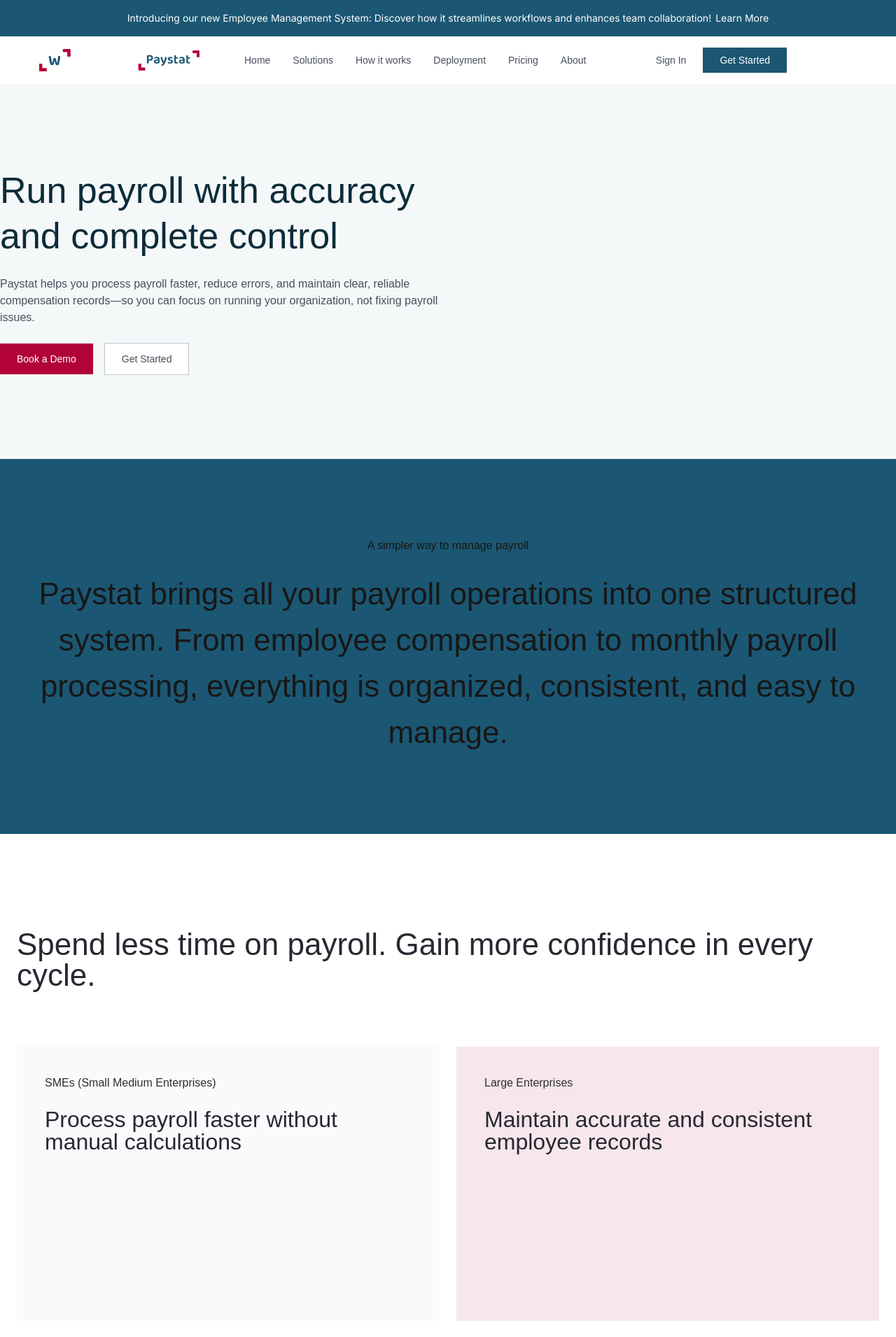
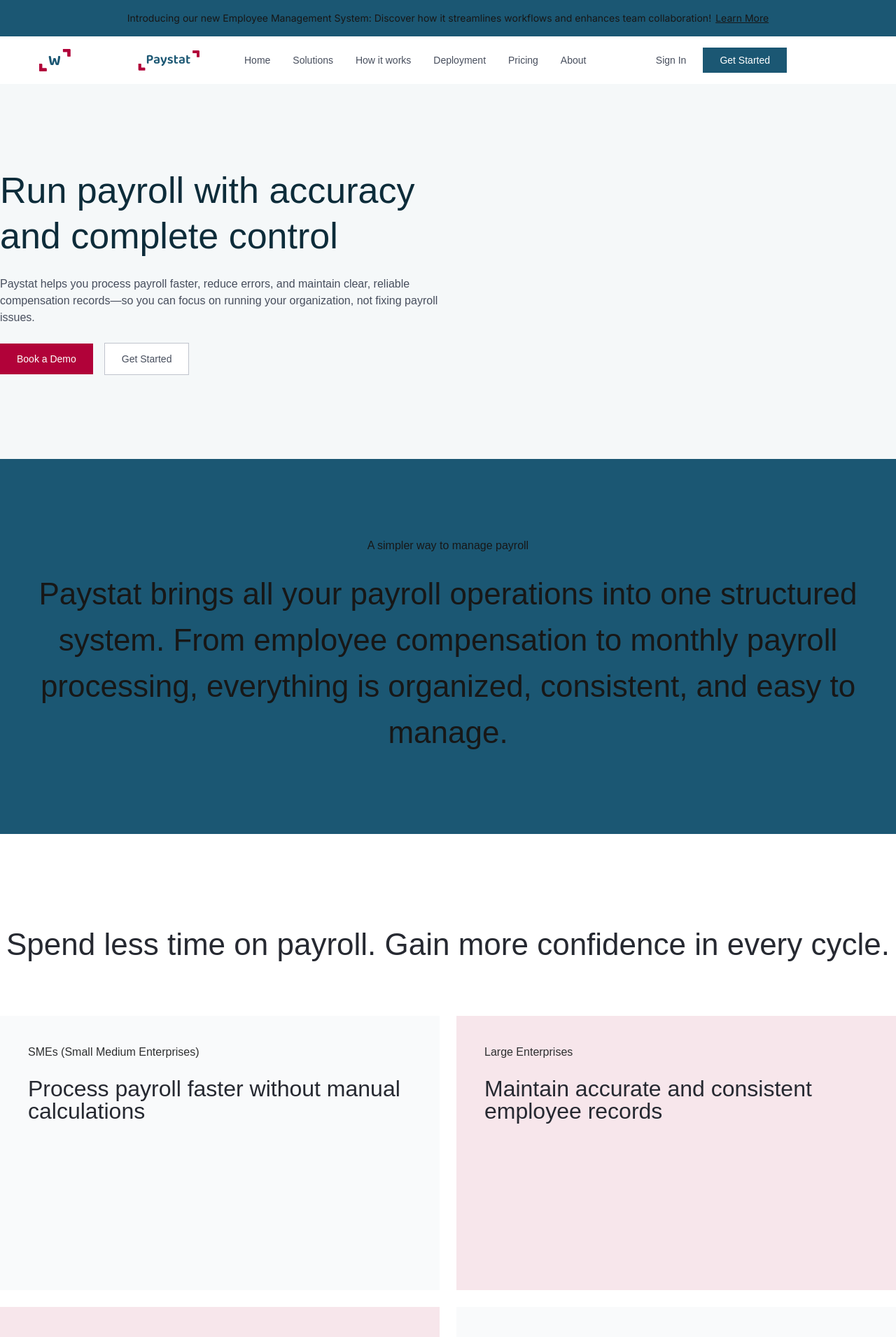
Before and after one commit to CoderBlack25/workstat-landing-page, a Next.js app: page /paystat in a window 1280 px wide. Shown: the top 1911 px of the page at 70% size. Built offline with nearby package versions, Linux system fonts and the light colour scheme.

Commit message:
Edited paystat page

```diff
--- a/app/globals.css
+++ b/app/globals.css
@@ -4,7 +4,6 @@
   --background: #ffffff;
   --foreground: #171717;
   --primary-blue: #1b5773;
-  --white: #ffffff;
   --midnight: #0d2c3a;
   --light-overlay: #f1f5ecd9;
   --off-white: #ecf0f0;
@@ -22,13 +21,11 @@
   --extra-light: #f9fafb;
   --rose-light: #f7e6eb;
   --medium-blue: #42748b;
-  --primary-blue-alt: #1b5773;
   --cool-light: #f0f1f3;
   --cool-gray: #667085;
   --lighter-gray: #f6f7f8;
   --tone-gray: #d8dade;
   --soft-cloud: #f5f8f9;
-  /* --soft-pink: #fdf7f9; */
 }
 
 @theme inline {
@@ -44,7 +41,6 @@
     --background: #0a0a0a;
     --foreground: #ededed;
     --primary-blue: #1b5773;
-    --white: #ffffff;
     --midnight: #0d2c3a;
     --light-overlay: #f1f5ecd9;
     --off-white: #ecf0f0;
@@ -59,7 +55,6 @@
     --dark-navy: #111c1c;
     --light-gray: #c0c4cd;
     --medium-blue: #42748b;
-    --primary-blue-alt: #1b5773;
     --cool-light: #f0f1f3;
     --cool-gray: #667085;
     --lighter-gray: #f6f7f8;
--- a/components/layouts/bookDemo.tsx
+++ b/components/layouts/bookDemo.tsx
@@ -3,7 +3,7 @@ import Link from "next/link";
 const bookDemo = () => {
   return (
     <section className="w-full bg-(--deep-teal)">
-      <div className="font-inter mx-auto max-w-7xl px-6 py-10">
+      <div className="mx-auto max-w-7xl py-10">
         <div className="flex flex-col items-start justify-between gap-6 md:flex-row md:items-center">
           <h1 className="text-3xl font-medium leading-snug text-white">
             Bring structure, clarity, and control to your workforce
--- a/components/layouts/footer.tsx
+++ b/components/layouts/footer.tsx
@@ -1,5 +1,6 @@
 import Link from "next/link";
 import Image from "next/image";
+import timestat from "@/public/icons/timestat-logo.svg";
 import { FaXTwitter, FaLinkedinIn } from "react-icons/fa6";
 
 type FooterLink = {
@@ -145,15 +146,10 @@ const date = new Date();
 const footer = () => {
   return (
     <footer className="bg-(--midnight) text-(--light-overlay)">
-      <div className="max-w-7xl mx-auto px-6 pt-20 pb-16 font-inter text-sm">
+      <div className="max-w-7xl mx-auto pt-20 pb-16 text-sm">
         <div className="grid grid-cols-2 md:grid-cols-3 lg:grid-cols-6 gap-12">
           <div>
-            <Image
-              src="/icons/timestat-logo.svg"
-              alt="logo"
-              width={127}
-              height={127}
-            />
+            <Image src={timestat} alt="" />
           </div>
 
           {footerColumns.map((column, colIndex) => (
--- a/components/layouts/header.tsx
+++ b/components/layouts/header.tsx
@@ -8,7 +8,7 @@ const header = () => {
           Introducing our new Employee Management System: Discover how it
           streamlines workflows and enhances team collaboration!
         </h1>
-        <Link href="/learn-more" className="hover:underline">
+        <Link href="#" className="underline">
           Learn More
         </Link>
       </div>
--- a/components/sections/paystat/managePayroll.tsx
+++ b/components/sections/paystat/managePayroll.tsx
@@ -1,9 +1,9 @@
 const managePayroll = () => {
   return (
-    <section className="w-full bg-(--white) py-28">
-      <div className="mx-auto max-w-7xl px-6">
+    <section className="w-full bg-white py-28">
+      <div className="mx-auto max-w-7xl">
         <div className="">
-          <h2 className="mt-6 text-[44px] leading-11 text-(--dark-gray)">
+          <h2 className="mt-6 text-[44px] leading-11 text-(--dark-gray) text-center">
             Spend less time on payroll. Gain more confidence in every cycle.
           </h2>
         </div>
--- a/components/sections/paystat/payrollFeatures.tsx
+++ b/components/sections/paystat/payrollFeatures.tsx
@@ -1,7 +1,7 @@
 const payrollFeatures = () => {
   return (
-    <section className="w-full bg-white pb-24">
-      <div className="max-w-7xl mx-auto px-6">
+    <section className="w-full bg-white py-24">
+      <div className="max-w-7xl mx-auto">
         <div className="grid grid-cols-12 gap-20">
           <div className="col-span-5">
             <p className="font-medium text-(--charcoal) mb-4">
--- a/components/sections/paystat/setupDetails.tsx
+++ b/components/sections/paystat/setupDetails.tsx
@@ -1,7 +1,7 @@
 const setupDetails = () => {
   return (
     <section className="w-full bg-white py-20">
-      <div className="flex flex-col gap-30 max-w-7xl mx-auto px-6">
+      <div className="flex flex-col gap-30 max-w-7xl mx-auto">
         <div className="grid grid-cols-2 gap-10">
           <div className="flex flex-col gap-4">
             <h1 className="text-[44px] text-(--dark-gray) leading-tight">
```
